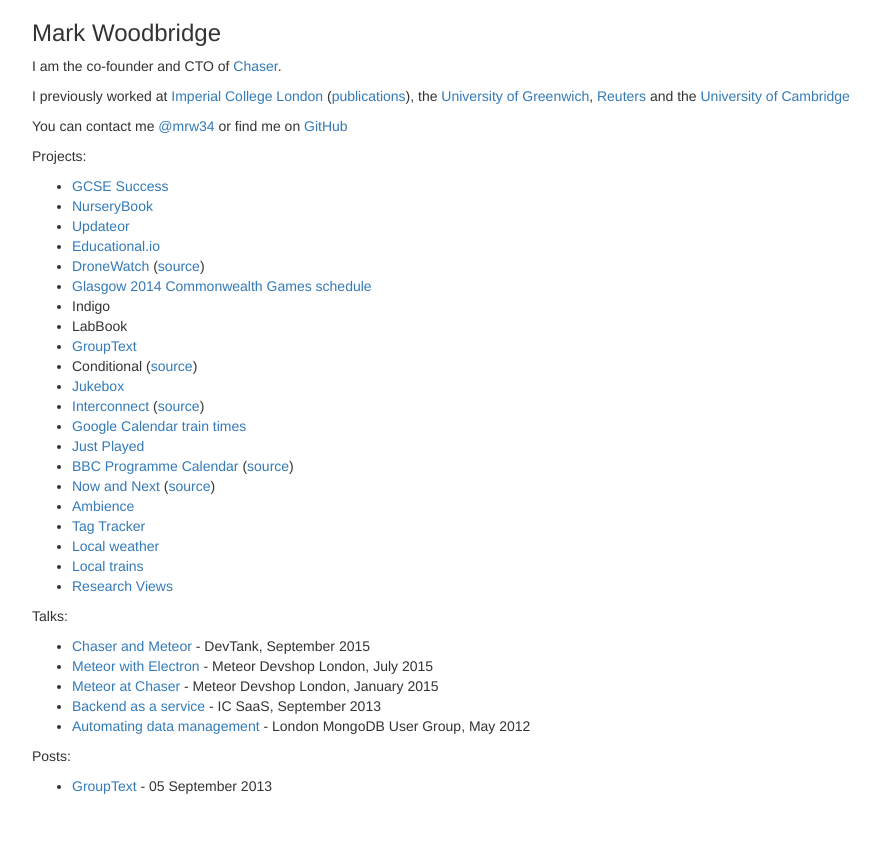
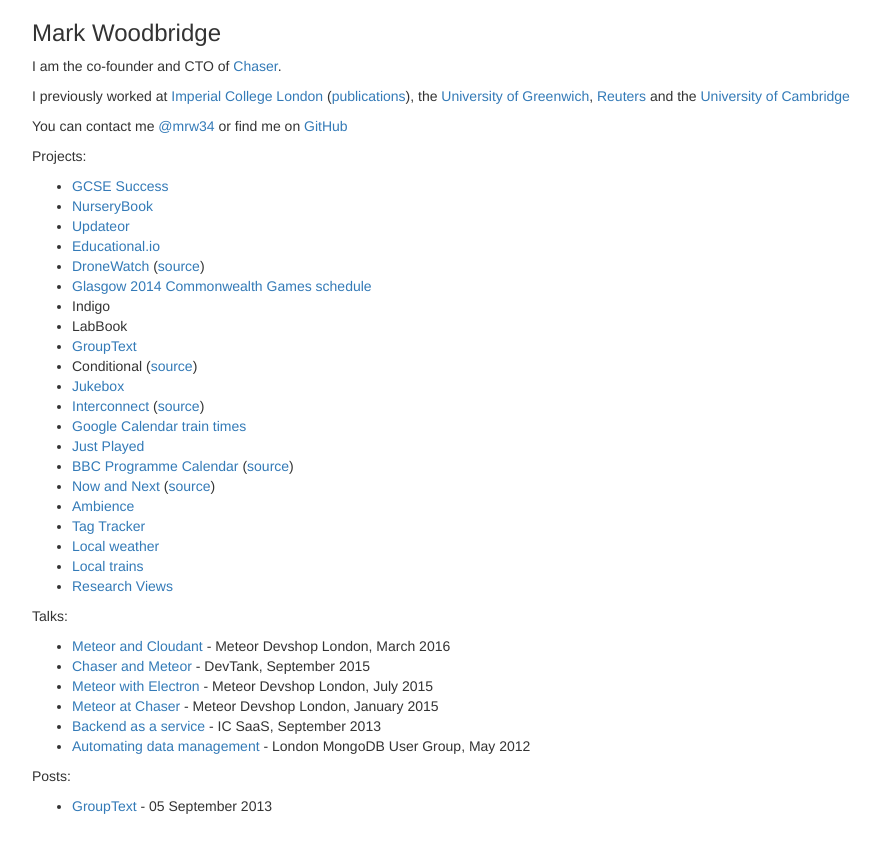
Before and after one commit to mrw34/mrw34.github.com, a Jekyll site: the page built from index.html, in a window 1280 px wide. Shown: the top 853 px of the page, without its empty margins (38-919 px from the left). Built offline with Jekyll 4.4.1, drawn with Linux system fonts in a browser that asks for light colours.

Commit message:
Add Meteor Cloudant talk

```diff
--- a/index.html
+++ b/index.html
@@ -32,6 +32,7 @@
 	</ul>
 	<p>Talks:</p>
 	<ul>
+		<li><a href="https://docs.google.com/presentation/d/15unHTLrMe2bc6Eq4Lv7KvCDrFenm2Zk6dQ6xJ7dkX5w/pub">Meteor and Cloudant</a> - Meteor Devshop London, March 2016</li>
 		<li><a href="https://goo.gl/yFZTVv">Chaser and Meteor</a> - DevTank, September 2015</li>
 		<li><a href="https://docs.google.com/presentation/d/1u7EOi1g4GUX8MIc4XfGixqnJ1E0cSRPsItMHx_LR1a4/pub">Meteor with Electron</a> - Meteor Devshop London, July 2015</li>
 		<li><a href="https://docs.google.com/presentation/d/1aOiIK_uCyAokxudV_QfVYaJXw22GwEcGy4swDbnMsLE/pub">Meteor at Chaser</a> - Meteor Devshop London, January 2015</li>
```
